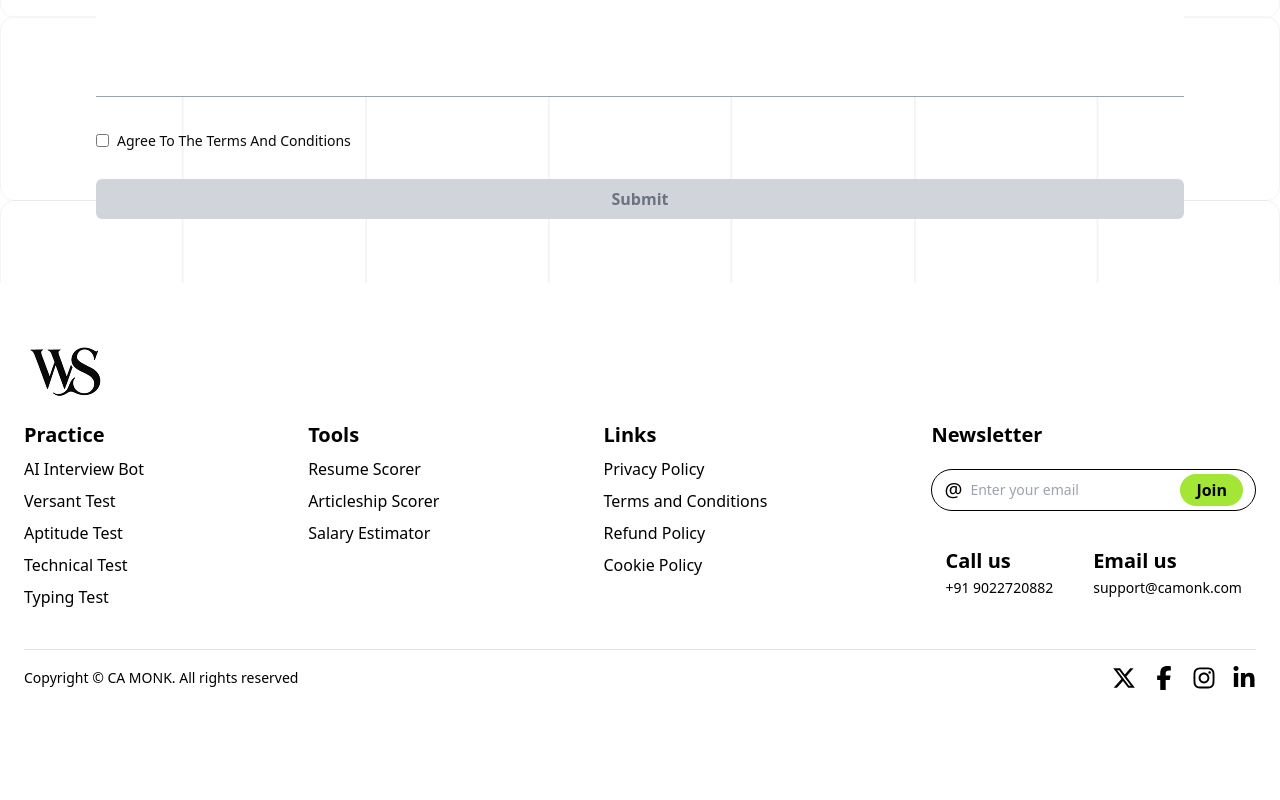
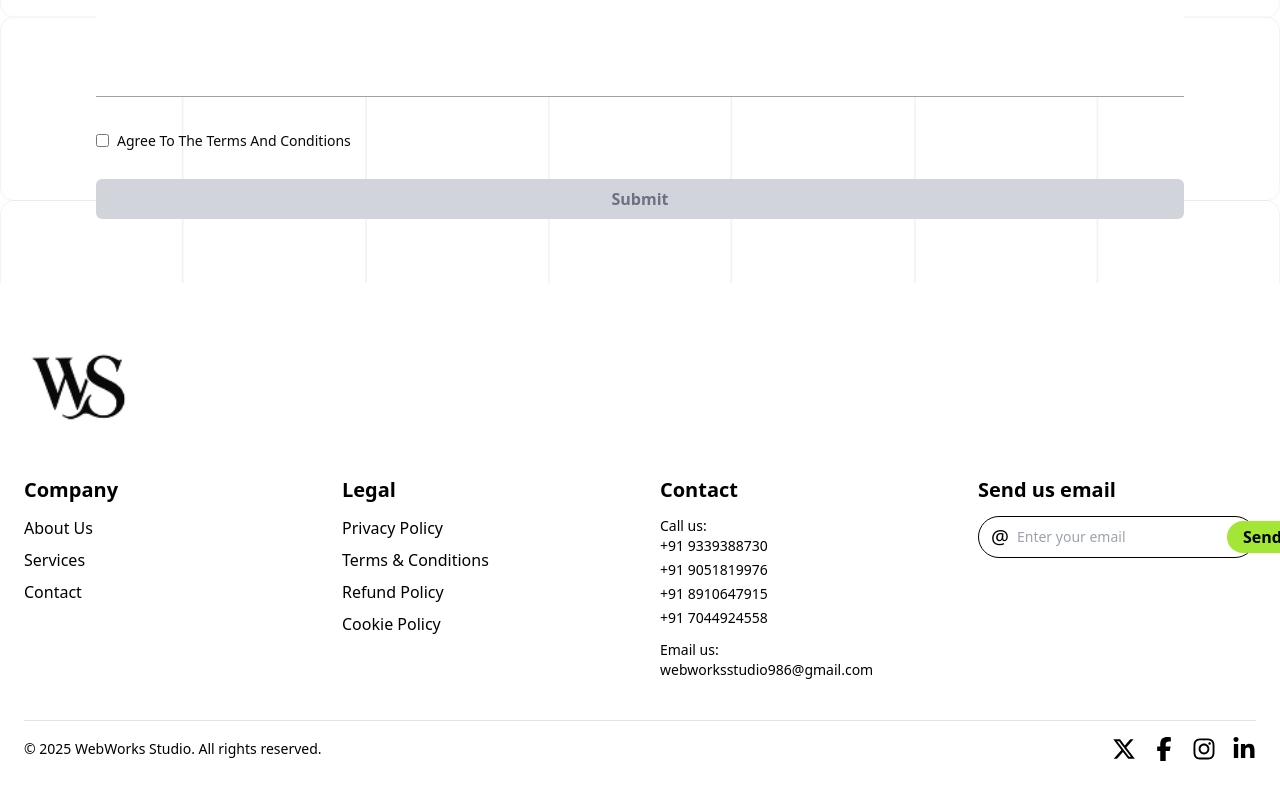
Before and after one commit to Sandipan-seth/WebWorkStudioPage, a React (Vite) app: page /contact-us in a window 1280 px wide. Shown: the part 1182-1982 px from the top of the page. Before the commit the page ends 1912 px from the top, so only its background shows below. Built offline with nearby package versions, Linux system fonts and the light colour scheme.

Commit message:
Footer fixed

```diff
--- a/src/components/HomeComponents/FooterComponent/LowerFooter.jsx
+++ b/src/components/HomeComponents/FooterComponent/LowerFooter.jsx
@@ -6,54 +6,76 @@ import {
   FaInstagram,
   FaLinkedinIn,
 } from "react-icons/fa6";
+import { useNavigate } from "react-router-dom";
 
 const LowerFooter = () => {
+  const navigate = useNavigate();
   return (
     <div className="bg-white">
       <div className="bg-white text-black px-6 py-10 flex flex-col max-w-7xl mx-auto">
-        {/* logo */}
-        <div className="flex-shrink-0">
-          <img src={logo} alt="Logo" className="w-22 h-auto mb-4 md:mb-0" />
+        {/* Logo */}
+        <div className="flex-shrink-0 mb-6">
+          <img src={logo} alt="Logo" className="w-28 h-auto" />
         </div>
 
-        <div className="flex flex-row flex-wrap md:flex-row md:justify-between md:items-start max-w-7xl mx-auto w-full gap-10">
-          {/* Practice */}
-          <div className="flex flex-col">
-            <h3 className="mb-2 text-xl font-bold">Practice</h3>
+        {/* Main Grid Layout */}
+        <div className="grid grid-cols-1 md:grid-cols-4 gap-10">
+          {/* Company Links */}
+          <div>
+            <h3 className="mb-3 text-xl font-bold">Company</h3>
             <ul className="space-y-2 text-md">
-              <li>AI Interview Bot</li>
-              <li>Versant Test</li>
-              <li>Aptitude Test</li>
-              <li>Technical Test</li>
-              <li>Typing Test</li>
+              <li className="hover:underline cursor-pointer"
+                onClick={() => {
+                  navigate('/about-us')
+                }}
+              >About Us</li>
+              <li className="hover:underline cursor-pointer"
+                onClick={() => {
+                  navigate('/services')
+                }}
+              >Services</li>
+
+              <li className="hover:underline cursor-pointer"
+                onClick={() => {
+                  navigate('/contact-us')
+                }}
+              >Contact</li>
             </ul>
           </div>
 
-          {/* Tools */}
-          <div className="flex flex-col">
-            <h3 className="text-xl font-bold mb-2">Tools</h3>
+          {/* Legal */}
+          <div>
+            <h3 className="text-xl font-bold mb-3">Legal</h3>
             <ul className="space-y-2 text-md">
-              <li>Resume Scorer</li>
-              <li>Articleship Scorer</li>
-              <li>Salary Estimator</li>
+              <li className="hover:underline cursor-pointer">Privacy Policy</li>
+              <li className="hover:underline cursor-pointer">
+                Terms & Conditions
+              </li>
+              <li className="hover:underline cursor-pointer">Refund Policy</li>
+              <li className="hover:underline cursor-pointer">Cookie Policy</li>
             </ul>
           </div>
 
-          {/* Links */}
-          <div className="flex flex-col">
-            <h3 className="text-xl font-bold mb-2">Links</h3>
-            <ul className="space-y-2 text-md">
-              <li>Privacy Policy</li>
-              <li>Terms and Conditions</li>
-              <li>Refund Policy</li>
-              <li>Cookie Policy</li>
+          {/* Contact Info */}
+          <div>
+            <h3 className="font-bold text-xl mb-3">Contact</h3>
+            <p className="text-sm font-medium">Call us:</p>
+            <ul className="text-sm space-y-1 mb-3">
+              <li>+91 9339388730</li>
+              <li>+91 9051819976</li>
+              <li>+91 8910647915</li>
+              <li>+91 7044924558</li>
             </ul>
+            <p className="text-sm font-medium">Email us:</p>
+            <p className="text-sm hover:underline">
+              webworksstudio986@gmail.com
+            </p>
           </div>
 
-          <div className="flex flex-col gap-4 w-full justify-center items-center md:w-auto">
-            <div>
-              <h3 className="font-bold text-xl mb-5">Newsletter</h3>
-              <div className="flex items-center border border-black rounded-full px-3 py-1">
+          {/* Email Section */}
+          <div className="flex flex-col items-start text-left w-full max-w-xs">
+            <h3 className="font-bold text-xl mb-3">Send us email</h3>
+            <div className="flex items-center border border-black rounded-full px-3 py-1 w-full">
               <span className="text-xl mr-2">@</span>
               <input
                 type="email"
@@ -61,40 +83,17 @@ const LowerFooter = () => {
                 className="flex-grow bg-transparent outline-none text-sm"
               />
               <button className="bg-lime-400 text-black font-semibold px-4 py-1 rounded-full ml-2">
-                  Join
+                Send
               </button>
-              </div>
-            </div>
-
-            <div className="flex gap-10 mt-5">
-              <div>
-                <strong className="text-xl">Call us</strong>
-                <br />
-                <a
-                  href="tel:+919022720882"
-                  className="hover:underline text-sm "
-                >
-                  +91 9022720882
-                </a>
-              </div>
-
-              <div>
-                <strong className="text-xl">Email us</strong>
-                <br />
-                <a
-                  href="mailto:support@camonk.com"
-                  className="hover:underline text-sm"
-                >
-                  support@camonk.com
-                </a>
-              </div>
             </div>
           </div>
         </div>
 
-        {/* Bottom Section */}
-        <div className="mt-10 pt-4 border-t flex flex-col md:flex-row justify-between items-center text-sm w-full mx-auto">
-          <p>Copyright © CA MONK. All rights reserved</p>
+        {/* Bottom Bar */}
+        <div className="mt-10 pt-4 border-t flex flex-col md:flex-row justify-between items-center text-sm w-full">
+          <p>
+            © {new Date().getFullYear()} WebWorks Studio. All rights reserved.
+          </p>
           <div className="flex space-x-4 mt-2 md:mt-0 text-base cursor-pointer">
             <FaXTwitter size={24} />
             <FaFacebookF size={24} />
--- a/src/components/Navbar/Navbar.jsx
+++ b/src/components/Navbar/Navbar.jsx
@@ -11,7 +11,7 @@ import { useNavigate } from "react-router-dom";
 
 export default function Navbar() {
   const [menuOpen, setMenuOpen] = useState(false);
-  const details = ["Home", "About us", "Services", "Blogs", "Contact us"];
+  const details = ["Home", "About us", "Services",  "Contact us"];
   const navigate = useNavigate();
 
   return (
```
Lines whose indentation alone changed are shown as unchanged.
